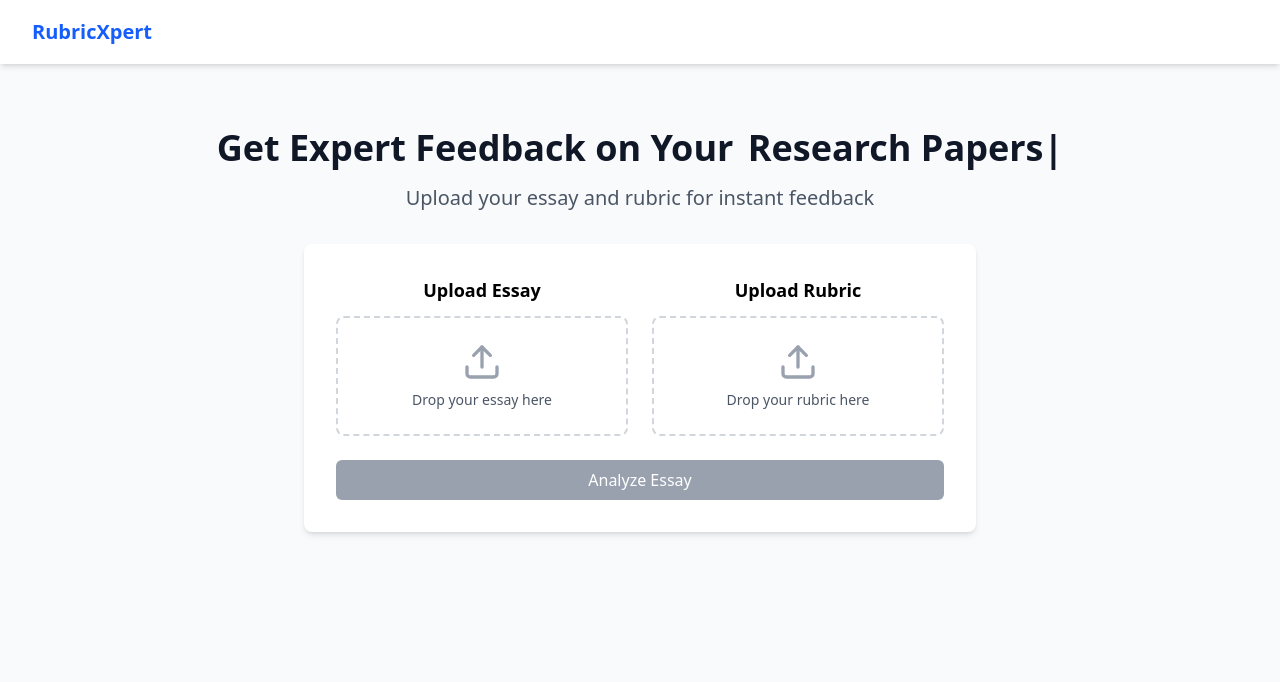
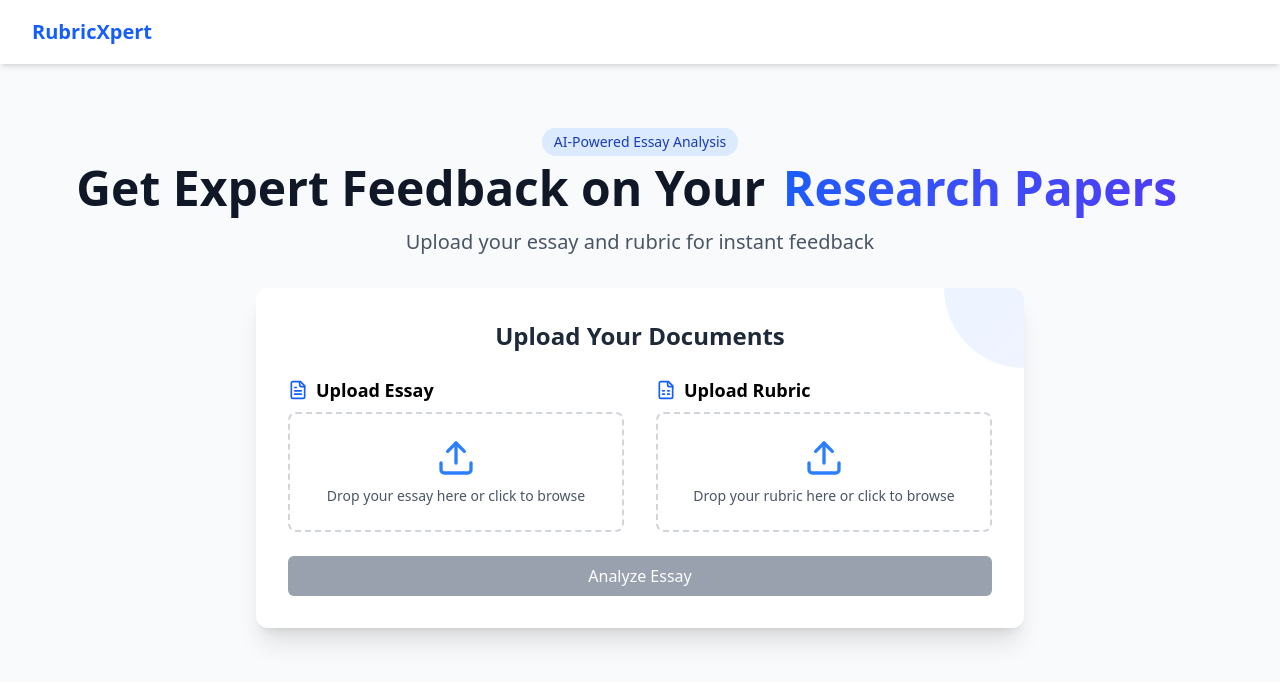
Before and after one commit to Mythventor/RubricXpert, a React (Vite) app: page /#/ in a window 1280 px wide. Shown: the top 682 px of the page. Built offline with nearby package versions, Linux system fonts and the light colour scheme.

Commit message:
updates front end

```diff
--- a/src/components/homepage.jsx
+++ b/src/components/homepage.jsx
@@ -1,5 +1,5 @@
 import React, { useState } from 'react';
-import { Upload } from 'lucide-react';
+import { Upload, FileText, FileSpreadsheet, Check } from 'lucide-react';
 import { useNavigate } from 'react-router-dom';
 import { TypeAnimation } from 'react-type-animation';
 
@@ -8,6 +8,8 @@ const HomePage = () => {
   const [essayFile, setEssayFile] = useState(null);
   const [rubricFile, setRubricFile] = useState(null);
   const [isLoading, setIsLoading] = useState(false);
+  const [isDraggingEssay, setIsDraggingEssay] = useState(false);
+  const [isDraggingRubric, setIsDraggingRubric] = useState(false);
 
   const handleEssayUpload = (event) => {
     setEssayFile(event.target.files[0]);
@@ -15,6 +17,28 @@ const HomePage = () => {
 
   const handleRubricUpload = (event) => {
     setRubricFile(event.target.files[0]);
+  };
+
+  const handleDragOver = (e, setIsDragging) => {
+    e.preventDefault();
+    e.stopPropagation();
+    setIsDragging(true);
+  };
+
+  const handleDragLeave = (e, setIsDragging) => {
+    e.preventDefault();
+    e.stopPropagation();
+    setIsDragging(false);
+  };
+
+  const handleDrop = (e, setFile, setIsDragging) => {
+    e.preventDefault();
+    e.stopPropagation();
+    setIsDragging(false);
+
+    if (e.dataTransfer.files && e.dataTransfer.files[0]) {
+      setFile(e.dataTransfer.files[0]);
+    }
   };
 
   const handleAnalyze = async () => {
@@ -71,7 +95,8 @@ const HomePage = () => {
       {/* Main Content */}
       <main className="max-w-7xl mx-auto px-4 sm:px-6 lg:px-8">
         <div className="text-center py-16">
-          <h1 className="text-4xl font-bold text-gray-900 mb-4">
+          <div className='inline-block mb-2 px-3 py-1 bg-blue-100 text-blue-800 rounded-full text-sm font-medium'>AI-Powered Essay Analysis</div>
+          <h1 className="text-4xl md:text-5xl font-bold text-gray-900 mb-4">
             Get Expert Feedback on Your
             <TypeAnimation
               sequence={[
@@ -90,6 +115,7 @@ const HomePage = () => {
               speed={50}
               style={{ paddingLeft: '5px' }}
               repeat={Infinity}
+              className="bg-gradient-to-r from-blue-600 to-indigo-600 bg-clip-text text-transparent"
             />
           </h1>
           <p className="text-xl text-gray-600 mb-8">
@@ -97,49 +123,83 @@ const HomePage = () => {
           </p>
 
           {/* Upload Section */}
-          <div className="max-w-2xl mx-auto bg-white p-8 rounded-lg shadow-md">
-            <div className="grid grid-cols-1 md:grid-cols-2 gap-6">
+          <div className="max-w-3xl mx-auto bg-white p-8 rounded-xl shadow-xl relative overflow-hidden">
+            <div className="absolute top-0 right-0 w-40 h-40 bg-gradient-to-br from-blue-100 to-indigo-100 rounded-full opacity-50 transform translate-x-20 -translate-y-20"></div>
+
+            <h2 className="text-2xl font-bold mb-6 text-gray-800">Upload Your Documents</h2>
+
+            <div className="grid grid-cols-1 md:grid-cols-2 gap-8">
               {/* Essay Upload */}
-              <div>
-                <h3 className="text-lg font-semibold mb-3">Upload Essay</h3>
+              <div className="relative">
+                <h3 className="text-lg font-semibold mb-2 flex items-center">
+                  <FileText className="mr-2 h-5 w-5 text-blue-600" />
+                  Upload Essay
+                </h3>
                 <label className="block">
-                  <div className="border-2 border-dashed border-gray-300 rounded-lg p-6 text-center hover:border-blue-500 cursor-pointer">
+                  <div
+                    className={`border-2 ${isDraggingEssay ? 'border-blue-500 bg-blue-50' : essayFile ? 'border-green-500 bg-green-50' : 'border-dashed border-gray-300'} rounded-lg p-6 text-center hover:border-blue-500 hover:bg-blue-50 transition-all duration-200 cursor-pointer`}
+                    onDragOver={(e) => handleDragOver(e, setIsDraggingEssay)}
+                    onDragLeave={(e) => handleDragLeave(e, setIsDraggingEssay)}
+                    onDrop={(e) => handleDrop(e, setEssayFile, setIsDraggingEssay)}
+                  >
                     <input
                       type="file"
                       className="hidden"
                       onChange={handleEssayUpload}
                       accept=".pdf,.doc,.docx,.txt"
                     />
-                    <Upload className="mx-auto h-10 w-10 text-gray-400" />
-                    <p className="mt-2 text-sm text-gray-600">Drop your essay here</p>
+                    {essayFile ? (
+                      <Check className="mx-auto h-10 w-10 text-green-500" />
+                    ) : (
+                      <Upload className="mx-auto h-10 w-10 text-blue-500" />
+                    )}
+                    <p className="mt-2 text-sm text-gray-600">
+                      {essayFile ? 'File ready' : 'Drop your essay here or click to browse'}
+                    </p>
                   </div>
                 </label>
                 {essayFile && (
-                  <p className="mt-2 text-sm text-green-600">
-                    Essay: {essayFile.name}
-                  </p>
+                  <div className="mt-2 text-sm text-green-600 bg-green-50 p-2 rounded-md flex items-center">
+                    <Check className="h-4 w-4 mr-1" />
+                    <span className="truncate">{essayFile.name}</span>
+                  </div>
                 )}
               </div>
 
               {/* Rubric Upload */}
-              <div>
-                <h3 className="text-lg font-semibold mb-3">Upload Rubric</h3>
+              <div className="relative">
+                <h3 className="text-lg font-semibold mb-2 flex items-center">
+                  <FileSpreadsheet className="mr-2 h-5 w-5 text-blue-600" />
+                  Upload Rubric
+                </h3>
                 <label className="block">
-                  <div className="border-2 border-dashed border-gray-300 rounded-lg p-6 text-center hover:border-blue-500 cursor-pointer">
+                  <div
+                    className={`border-2 ${isDraggingRubric ? 'border-blue-500 bg-blue-50' : rubricFile ? 'border-green-500 bg-green-50' : 'border-dashed border-gray-300'} rounded-lg p-6 text-center hover:border-blue-500 hover:bg-blue-50 transition-all duration-200 cursor-pointer`}
+                    onDragOver={(e) => handleDragOver(e, setIsDraggingRubric)}
+                    onDragLeave={(e) => handleDragLeave(e, setIsDraggingRubric)}
+                    onDrop={(e) => handleDrop(e, setRubricFile, setIsDraggingRubric)}
+                  >
                     <input
                       type="file"
                       className="hidden"
                       onChange={handleRubricUpload}
                       accept=".pdf,.doc,.docx,.txt"
                     />
-                    <Upload className="mx-auto h-10 w-10 text-gray-400" />
-                    <p className="mt-2 text-sm text-gray-600">Drop your rubric here</p>
+                    {rubricFile ? (
+                      <Check className="mx-auto h-10 w-10 text-green-500" />
+                    ) : (
+                      <Upload className="mx-auto h-10 w-10 text-blue-500" />
+                    )}
+                    <p className="mt-2 text-sm text-gray-600">
+                      {rubricFile ? 'File ready' : 'Drop your rubric here or click to browse'}
+                    </p>
                   </div>
                 </label>
                 {rubricFile && (
-                  <p className="mt-2 text-sm text-green-600">
-                    Rubric: {rubricFile.name}
-                  </p>
+                  <div className="mt-2 text-sm text-green-600 bg-green-50 p-2 rounded-md flex items-center">
+                    <Check className="h-4 w-4 mr-1" />
+                    <span className="truncate">{rubricFile.name}</span>
+                  </div>
                 )}
               </div>
             </div>
```
Also changed, not shown: 1 other file (tests, documents, lock files or other folders). Lines whose indentation alone changed are shown as unchanged.
